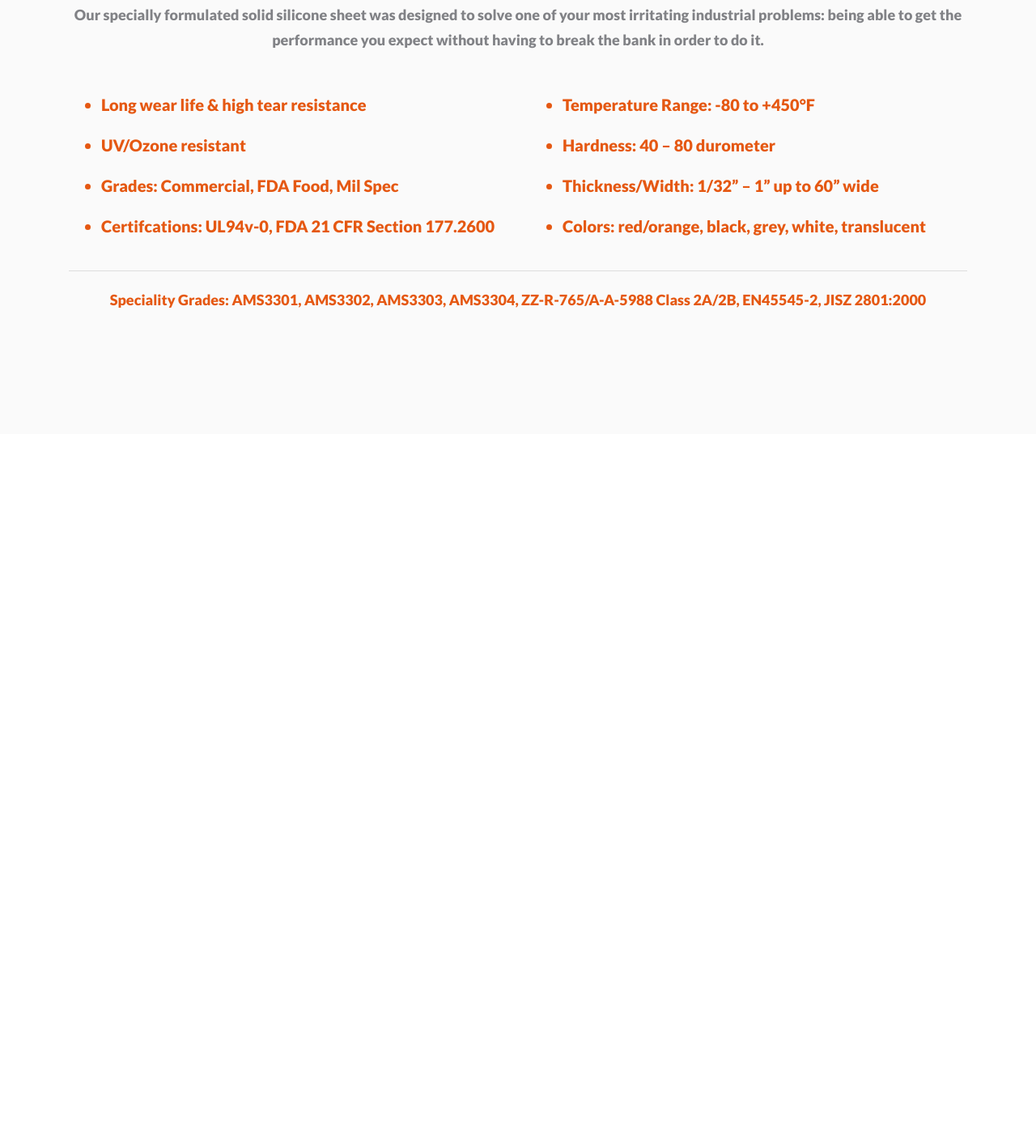
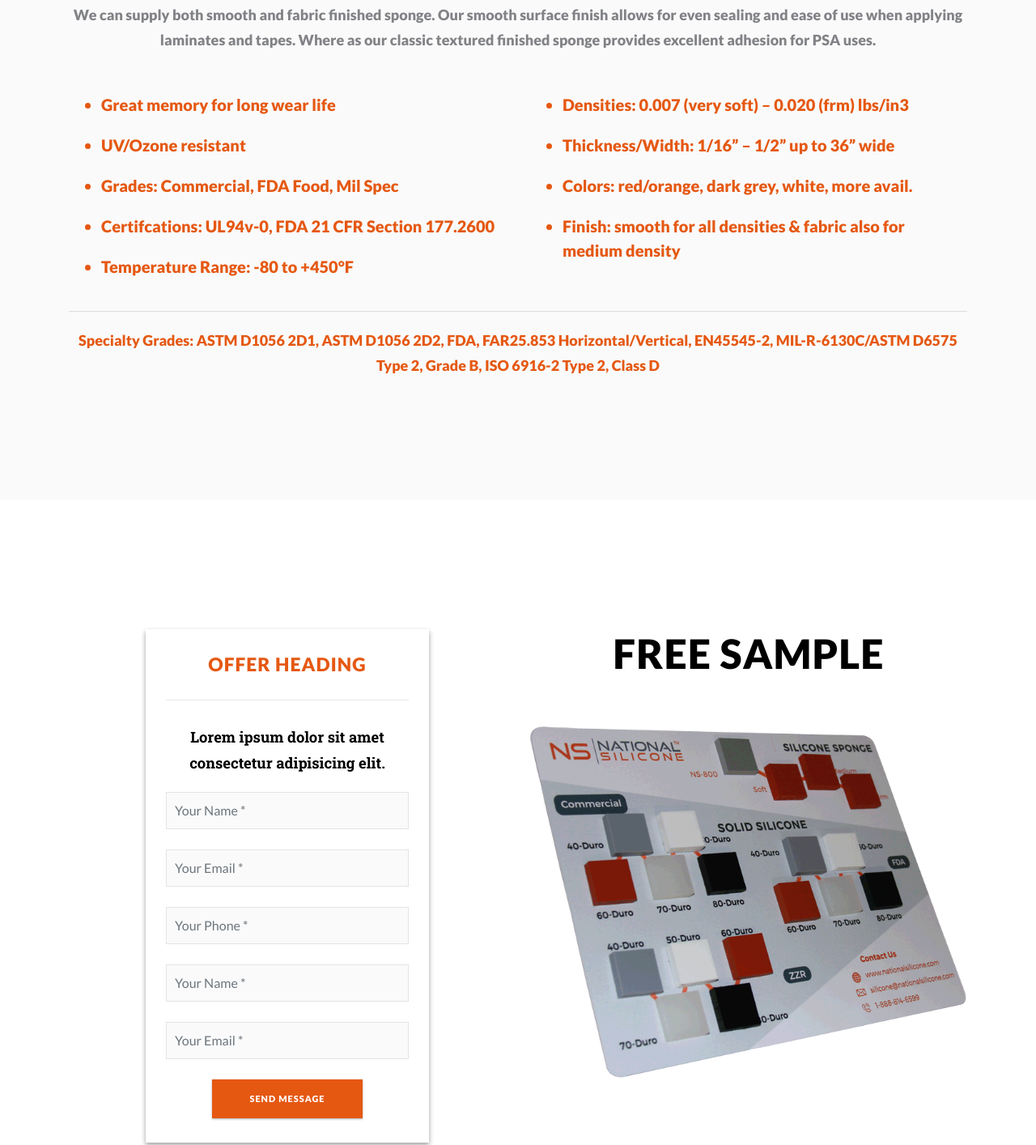
Before and after one commit to FilipRastovic/ns-landing-pages, a plain HTML site: page index.html in a window 1280 px wide. Shown: the part 3498-4912 px from the top of the page at 81% size. Before the commit the page ends 4034 px from the top, so only its background shows below. Drawn offline with Linux system fonts and the light colour scheme.

Commit message:
added the free sampels png

```diff
--- a/index.html
+++ b/index.html
@@ -210,36 +210,91 @@
     <div class="container">
       <div class="row">
         <div class="col-12">
-          <h2>Solid Silicone Sheet</h2>
+          <h2>Silicone Sponge</h2>
           <hr>
-          <p>Our specially formulated solid silicone sheet was designed to solve one of your most irritating industrial problems: being able to get the performance you expect without having to break the bank in order to do it.</p>
+          <p>We can supply both smooth and fabric finished sponge. Our smooth surface finish allows for
+              even sealing and ease of use when applying laminates and tapes. Where as our classic
+              textured finished sponge provides excellent adhesion for PSA uses.</p>
         </div>
       </div>
       <div class="row">
         <div class="col-md-6">
           <ul>
-            <li>Long wear life &amp; high tear resistance</li>
+            <li>Great memory for long wear life</li>
             <li>UV/Ozone resistant</li>
             <li>Grades: Commercial, FDA Food, Mil Spec</li>
             <li>Certifcations: UL94v-0, FDA 21 CFR Section 177.2600</li>
+            <li>Temperature Range: -80 to +450°F</li>
           </ul>
         </div>
         <div class="col-md-6">
           <ul>
-            <li>Temperature Range: -80 to +450°F</li>
-            <li>Hardness: 40 – 80 durometer</li>
-            <li>Thickness/Width: 1/32” – 1” up to 60” wide</li>
-            <li>Colors: red/orange, black, grey, white, translucent</li>
+            <li>Densities: 0.007 (very soft) – 0.020 (frm) lbs/in3</li>
+            <li>Thickness/Width: 1/16” – 1/2” up to 36” wide</li>
+            <li>Colors: red/orange, dark grey, white, more avail.</li>
+            <li>Finish: smooth for all densities & fabric also for medium density</li>
           </ul>
         </div>
         <div class="col-12 text-center">
-          <p class="disclaimer">Speciality Grades: AMS3301, AMS3302, AMS3303,
-              AMS3304, ZZ-R-765/A-A-5988 Class 2A/2B,
-              EN45545-2, JISZ 2801:2000</p>
+          <p class="disclaimer"> Specialty Grades: ASTM D1056 2D1, ASTM D1056 2D2, FDA,
+              FAR25.853 Horizontal/Vertical, EN45545-2, MIL-R-6130C/ASTM
+              D6575 Type 2, Grade B, ISO 6916-2 Type 2, Class D</p>
         </div>
       </div>
     </div>
   </section>
+
+  <section class="masthead masthead--revert text-white d-flex">
+      <div class="container">
+        <div class="row">
+          <div class="col-md-4 offset-md-1">
+            <div class="new-form-wrapper">
+              <h4 class="text-center">OFFER HEADING</h4>
+              <hr>
+              <p class=" text-center">Lorem ipsum dolor sit amet consectetur adipisicing elit.</p>
+              <form id="contactForm" name="sentMessage" novalidate="novalidate">
+                <div class="row">
+                  <div class="col-md-12">
+                    <div class="form-group">
+                      <input class="form-control" id="name" type="text" placeholder="Your Name *" required="required" data-validation-required-message="Please enter your name.">
+                      <p class="help-block text-danger"></p>
+                    </div>
+                    <div class="form-group">
+                      <input class="form-control" id="email" type="email" placeholder="Your Email *" required="required" data-validation-required-message="Please enter your email address.">
+                      <p class="help-block text-danger"></p>
+                    </div>
+                    <div class="form-group">
+                      <input class="form-control" id="phone" type="tel" placeholder="Your Phone *" required="required" data-validation-required-message="Please enter your phone number.">
+                      <p class="help-block text-danger"></p>
+                    </div>
+                    <div class="form-group">
+                      <input class="form-control" id="name" type="text" placeholder="Your Name *" required="required" data-validation-required-message="Please enter your name.">
+                      <p class="help-block text-danger"></p>
+                    </div>
+                    <div class="form-group">
+                      <input class="form-control" id="email" type="email" placeholder="Your Email *" required="required" data-validation-required-message="Please enter your email address.">
+                      <p class="help-block text-danger"></p>
+                    </div>
+                  </div>
+                  <div class="clearfix"></div>
+                  <div class="col-lg-12 text-center">
+                    <div id="success"></div>
+                    <button id="sendMessageButton" class="btn btn-primary btn-xl text-uppercase" type="submit">Send Message</button>
+                  </div>
+                </div>
+              </form>
+            </div>
+          </div>
+          <div class="col-lg-6 offset-lg-1">
+            <h2 class="text-uppercase">
+              <strong>FREE SAMPLE</strong>
+            </h2>
+            <!-- <p class="text-faded mb-5">Download it here!</p> -->
+            <img class="img-fluid" src="assets/img/silicon-sponge-samples.png" alt="Free Sample">
+          </div>
+        </div>
+      </div>
+    </section>
 
 
 
```
Also changed, not shown: assets/css/custom.min.css, assets/img/silicon-sponge-samples.png (added), gulp/build/sass/sections/_masthead.scss.
